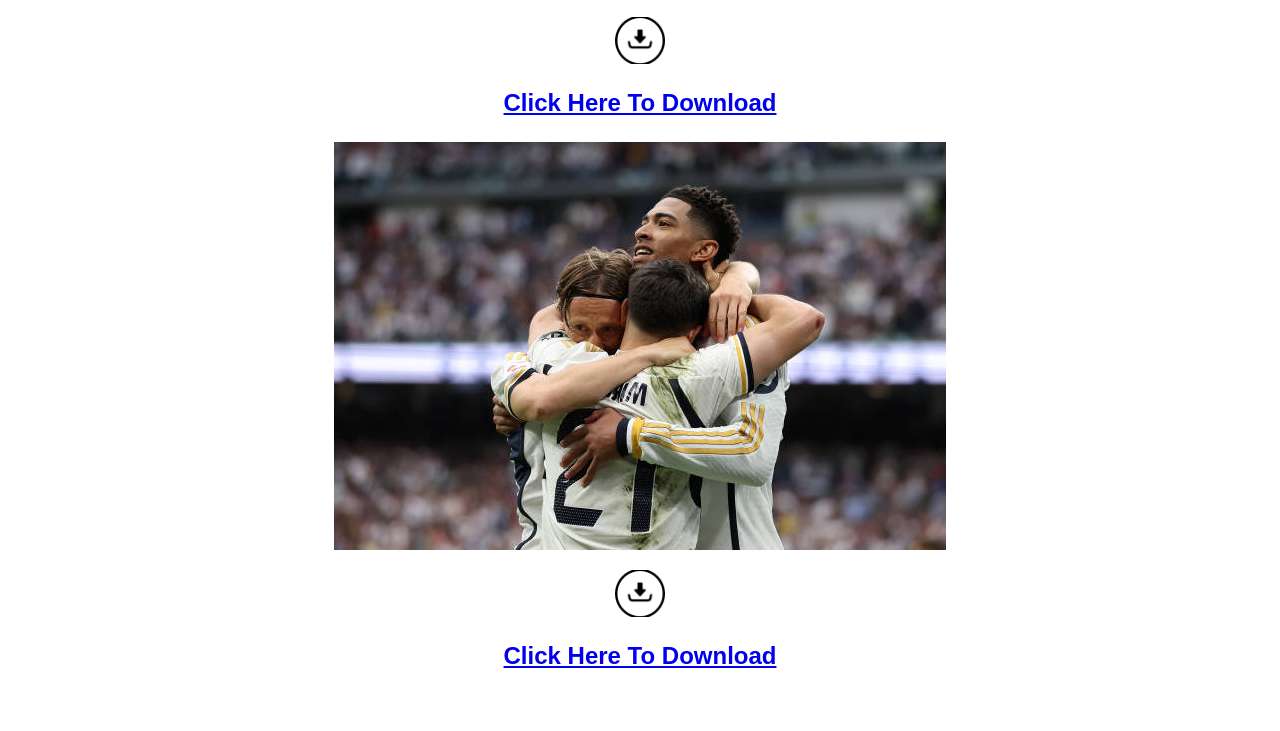
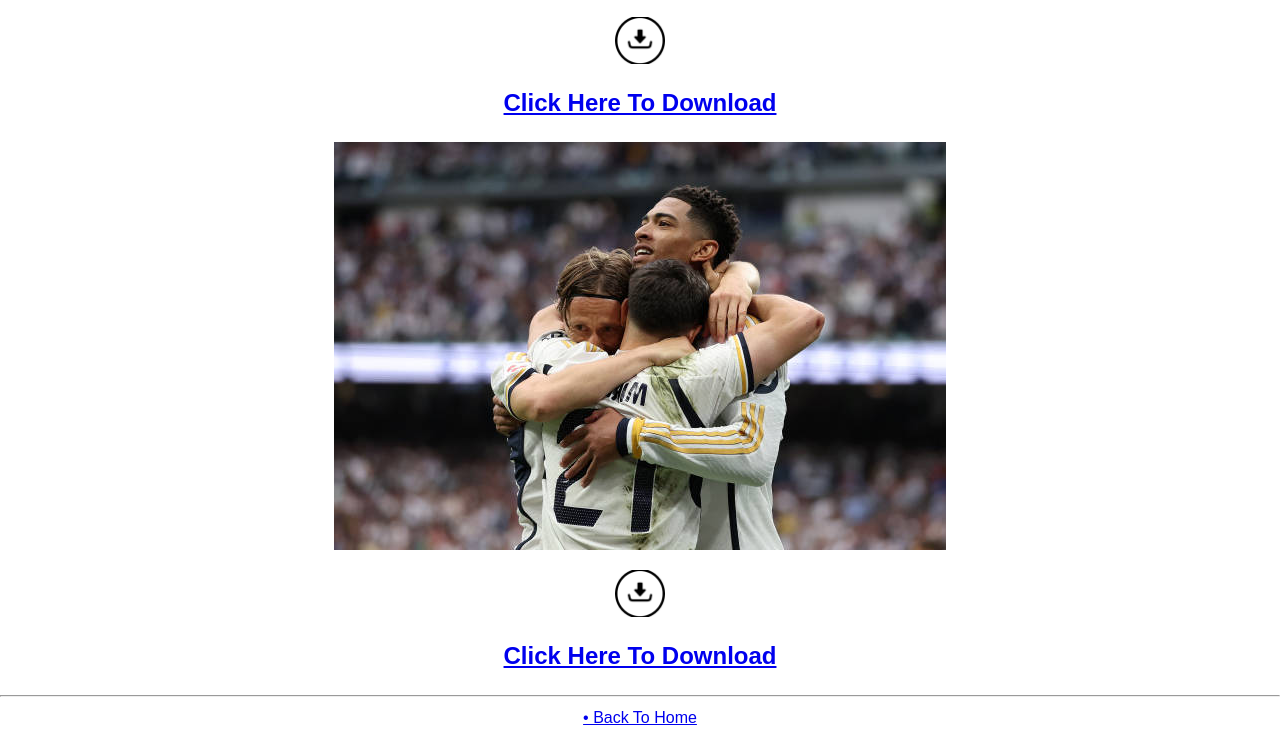
Before and after one commit to neveritodv/NeveritoSpace, a plain HTML site: page pictures.html in a window 1280 px wide. Shown: the part 3105-3836 px from the top of the page. Before the commit the page ends 3800 px from the top, so only its background shows below. Drawn offline with Linux system fonts and the light colour scheme.

Commit message:
Add files via upload

```diff
--- a/pictures.html
+++ b/pictures.html
@@ -119,6 +119,10 @@
     </h2>
 
 
+    <hr>
+
+    <a href="index.html">• Back To Home</a>
+
 
 
 
```
Also changed, not shown: Best Players.html (+1 -1 lines).
